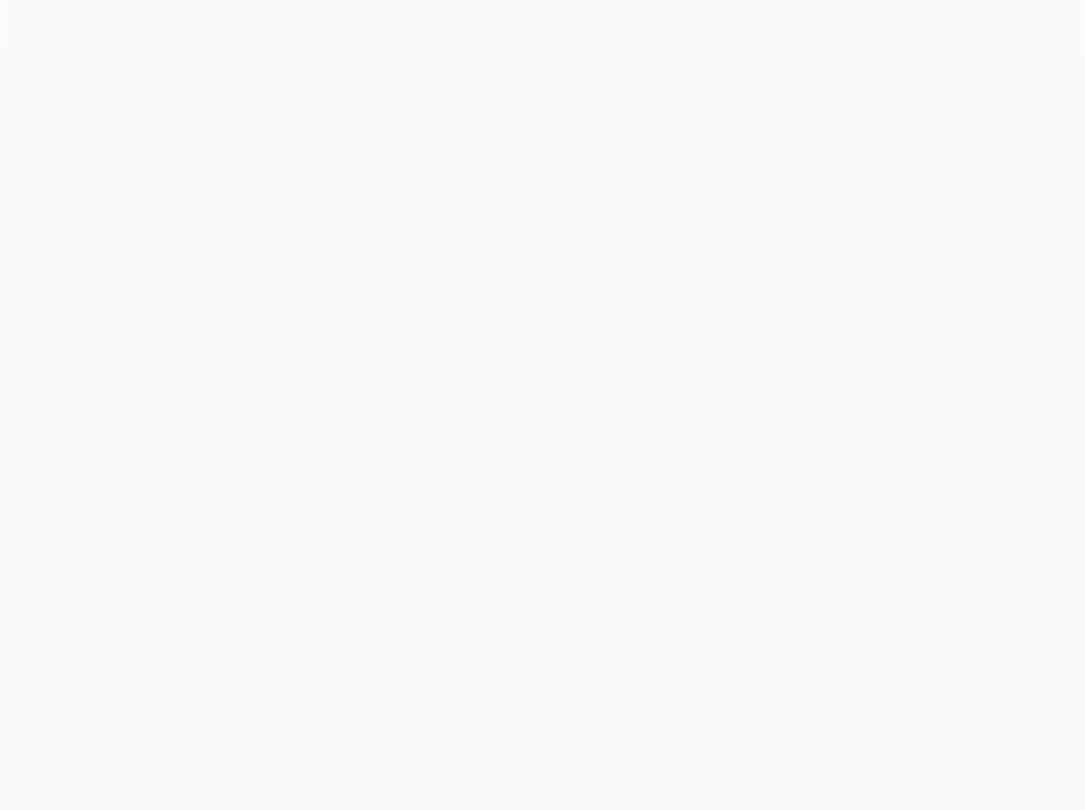
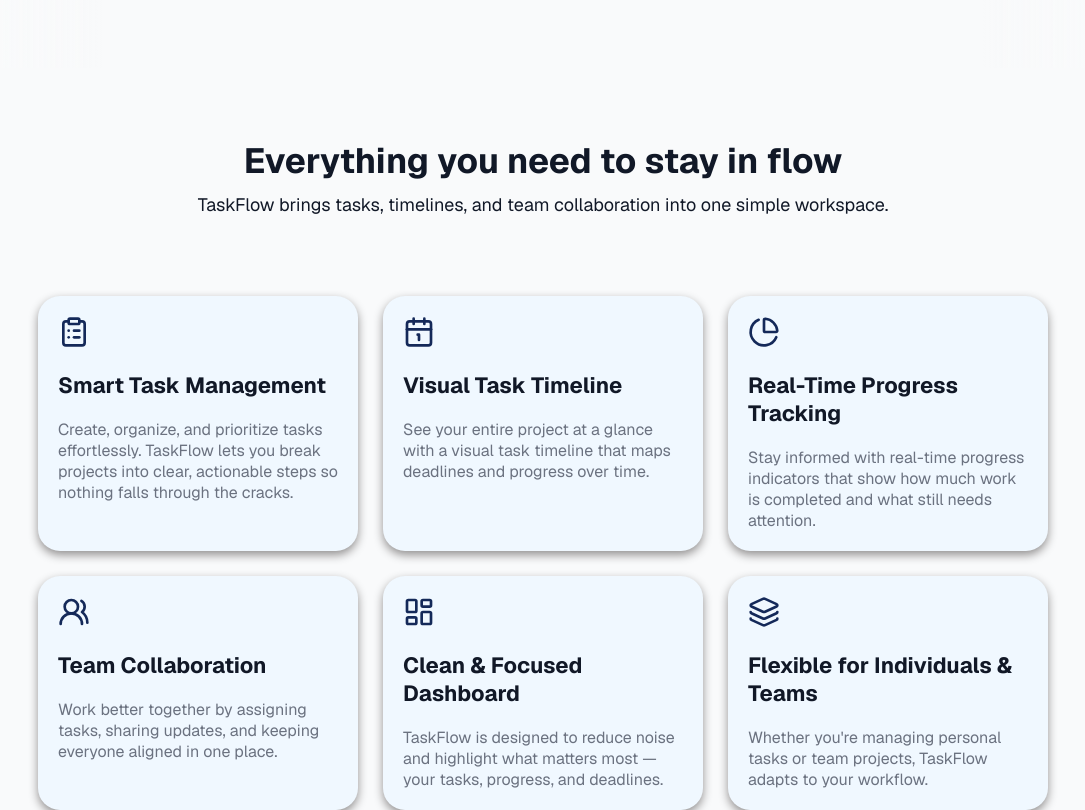
Before and after one commit to sammysplendor/TaskFlow, a React (Vite) app: page / in a window 1280 px wide. Shown: the part 1100-1910 px from the top of the page, without its empty margins (97-1182 px from the left). Before the commit the page ends 1151 px from the top, so only its background shows below. Built offline with nearby package versions, Linux system fonts and the light colour scheme.

Commit message:
Create Features section UI

```diff
--- a/src/pages/landing/Features.jsx
+++ b/src/pages/landing/Features.jsx
@@ -0,0 +1,81 @@
+import style from './Features.module.css'
+import { ClipboardList, Calendar1, ChartPie, UsersRound, LayoutDashboard, Layers } from 'lucide-react'
+
+const FeaturesSection = () => {
+    return(
+        <div className={style.featuresSection}>
+            <div className={style.heading}>
+                <h2>Everything you need to stay in flow</h2>
+                <p>TaskFlow brings tasks, timelines, and team collaboration into one simple workspace.</p>
+            </div>
+
+            <div className={style.featuresContainer}>
+                <div className={style.feature}>
+                    <div><ClipboardList size={32} color='#142959'/></div>
+
+                    <h3>Smart Task Management</h3>
+
+                    <p>
+                        Create, organize, and prioritize tasks effortlessly.
+                        TaskFlow lets you break projects into clear, actionable steps so nothing falls through the cracks.
+                    </p>
+                </div>
+
+                <div className={style.feature}>
+                    <div><Calendar1 size={32} color='#142959'/></div>
+
+                    <h3> Visual Task Timeline</h3>
+
+                    <p>
+                        See your entire project at a glance with a visual task timeline that maps deadlines and
+                        progress over time.
+                    </p>
+                </div>
+
+                <div className={style.feature}>
+                    <div><ChartPie size={32} color='#142959'/></div>
+
+                    <h3>Real-Time Progress Tracking</h3>
+
+                    <p>
+                        Stay informed with real-time progress indicators that show how much work is completed and
+                        what still needs attention.
+                    </p>
+                </div>
+
+                <div className={style.feature}>
+                    <div><UsersRound size={32} color='#142959'/></div>
+
+                    <h3>Team Collaboration</h3>
+
+                    <p>
+                        Work better together by assigning tasks, sharing updates, and keeping everyone aligned in one place.
+                    </p>
+                </div>
+
+                <div className={style.feature}>
+                    <div><LayoutDashboard size={32} color='#142959'/></div>
+
+                    <h3>Clean & Focused Dashboard</h3>
+
+                    <p>
+                        TaskFlow is designed to reduce noise and highlight what matters most —
+                        your tasks, progress, and deadlines.
+                    </p>
+                </div>
+
+                <div className={style.feature}>
+                    <div><Layers size={32} color='#142959'/></div>
+
+                    <h3>Flexible for Individuals & Teams</h3>
+
+                    <p>
+                        Whether you're managing personal tasks or team projects, TaskFlow adapts to your workflow.
+                    </p>
+                </div>
+            </div>
+        </div>
+    )
+}
+
+export default FeaturesSection
--- /dev/null
+++ b/src/pages/landing/Features.module.css
@@ -0,0 +1,55 @@
+/* ========== Hero section Styling ========== */
+
+.featuresSection {
+  display: flex;
+  flex-direction: column;
+  align-items: center;
+  gap: 2rem;
+  margin: 7rem 10rem 0;
+}
+
+.featuresSection .heading {
+  display: flex;
+  flex-direction: column;
+  align-items: center;
+  gap: 1rem;
+  color: var(--text-primary);
+}
+
+.heading h2 {
+  font-size: var(--h2-desktop);
+}
+
+.heading p {
+  font-size: var(--subheading-desktop);
+}
+
+.featuresContainer {
+  display: grid;
+  grid-template-columns: repeat(3, 1fr);
+  gap: 2.5rem;
+  margin-top: 6rem;
+}
+
+.feature {
+  display: flex;
+  flex-direction: column;
+  justify-content: start;
+  align-items: start;
+  gap: 2rem;
+  padding: 2rem;
+  width: 32rem;
+  border-radius: var(--border-lg);
+  background: var(--features-card);
+  box-shadow: var(--shadow-2);
+}
+
+.feature h3 {
+  font-size: var(--h3-desktop);
+  color: var(--text-primary);
+}
+
+.feature p {
+  font-size: var(--body-text-desktop);
+  color: var(--text-muted);
+}
--- a/src/pages/landing/Features.modules.css
+++ /dev/null
@@ -1 +0,0 @@
-/* ========== Hero section Styling ========== */
--- a/src/pages/landing/Landing.jsx
+++ b/src/pages/landing/Landing.jsx
@@ -1,6 +1,7 @@
 import Navbar from "../../components/navbar/Navbar.jsx"
 import HeroSection from "./Hero.jsx"
 import TrustSection from "./Trust.jsx"
+import FeaturesSection from "./Features.jsx"
 import style from "./Landing.module.css"
 
 
@@ -11,6 +12,7 @@
             <main>
                 <HeroSection/>
                 <TrustSection/>
+                <FeaturesSection/>
             </main>
         </div>
     )
--- a/src/pages/landing/Trust.module.css
+++ b/src/pages/landing/Trust.module.css
@@ -3,12 +3,13 @@
 .trustSection {
   text-align: center;
   overflow: hidden;
-  margin-top: 2rem;
+  margin-top: 4rem;
 }
 
 .trustSection h3 {
   font-size: var(--h3-desktop);
   font-weight: 500;
+  color: var(--text-muted);
 }
 
 .logosTrack img {
--- a/src/variables.css
+++ b/src/variables.css
@@ -20,19 +20,19 @@
   /* ===== Border radius ===== */
   --border-sm: 1.1rem;
   --border-md: 1.6rem;
-  --border-lg: 2.4rem;
+  --border-lg: 2.2rem;
   --border-xl: 4rem;
 
   /* ===== Shadows ===== */
   --shadow-1: -2px 1px 8px #929090;
-  --shadow-2: ;
+  --shadow-2: 0 4px 10px #929090;
   --shadow-3: ;
 
   /* ===== Font sizes ===== */
   --h1-desktop: 5.8rem;
-  --h2-desktop: 4rem;
-  --h3-desktop: 2.4rem;
-  --subheading-desktop: 2rem;
+  --h2-desktop: 3.5rem;
+  --h3-desktop: 2.2rem;
+  --subheading-desktop: 1.8rem;
   --body-text-desktop: 1.6rem;
   --cta-desktop: 1.7rem;
   --small-text-desktop: 1.2rem;
```
